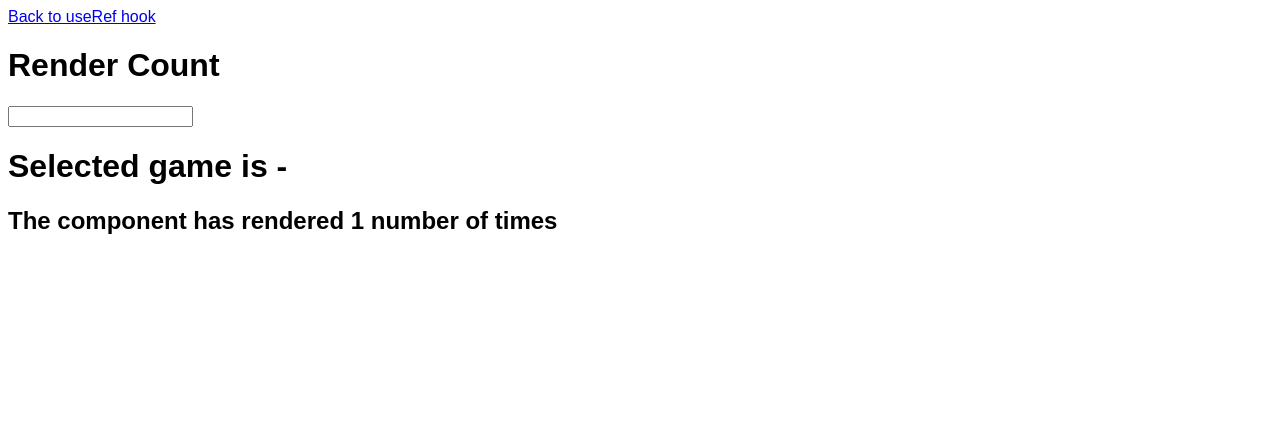
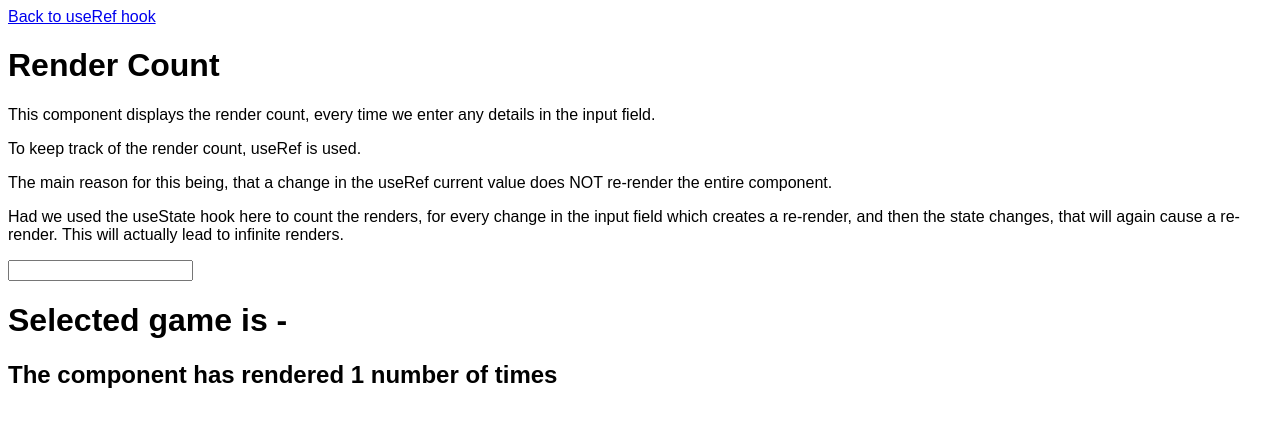
Before and after one commit to syedmustassim/React-Hooks-CheatSheet, a React (Create React App) app: page /useref/rendercounter in a window 1280 px wide. Shown: the top 426 px of the page. Built offline with nearby package versions, Linux system fonts and the light colour scheme.

Commit message:
feat: render details

```diff
--- a/src/useRef/RenderCounter.js
+++ b/src/useRef/RenderCounter.js
@@ -17,6 +17,11 @@ const RenderCount = () => {
         <div>
         <Link to="/useref">Back to useRef hook</Link>
          <h1> Render Count </h1>
+         <p> This component displays the render count, every time we enter any details in the input field.</p>
+         <p>To keep track of the render count, useRef is used. </p>
+         <p> The main reason for this being, that a change in the useRef current value does NOT re-render the entire component.</p>
+         <p> Had we used the useState hook here to count the renders, for every change in the input field which creates a re-render,
+            and then the state changes, that will again cause a re-render. This will actually lead to infinite renders. </p>
          <input type="text" onChange={e => setGame(e.target.value)}/>
          <h1>Selected game is - {game}</h1>
         <h2> The component has rendered {renderCount.current} number of times </h2>
```
